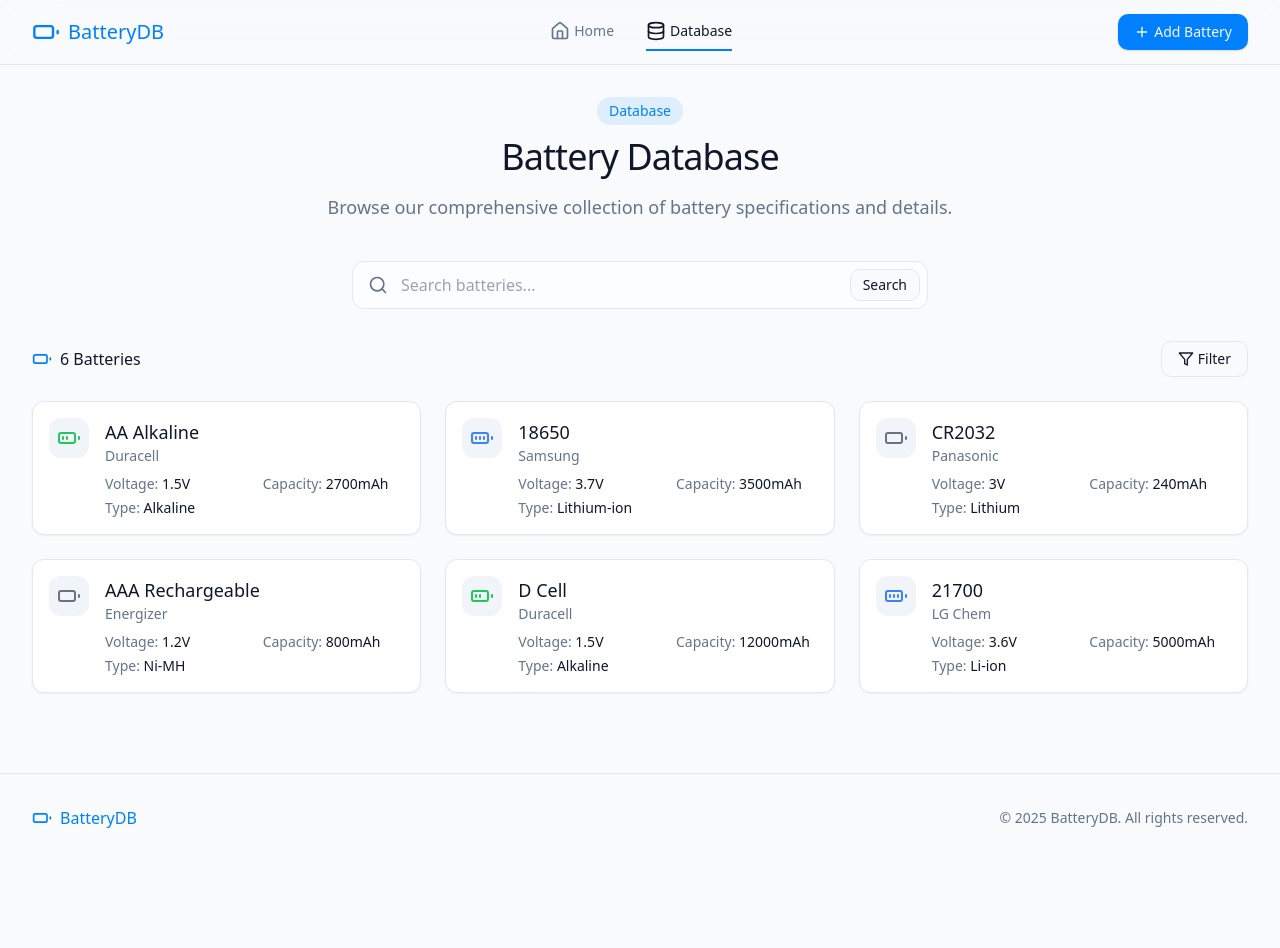
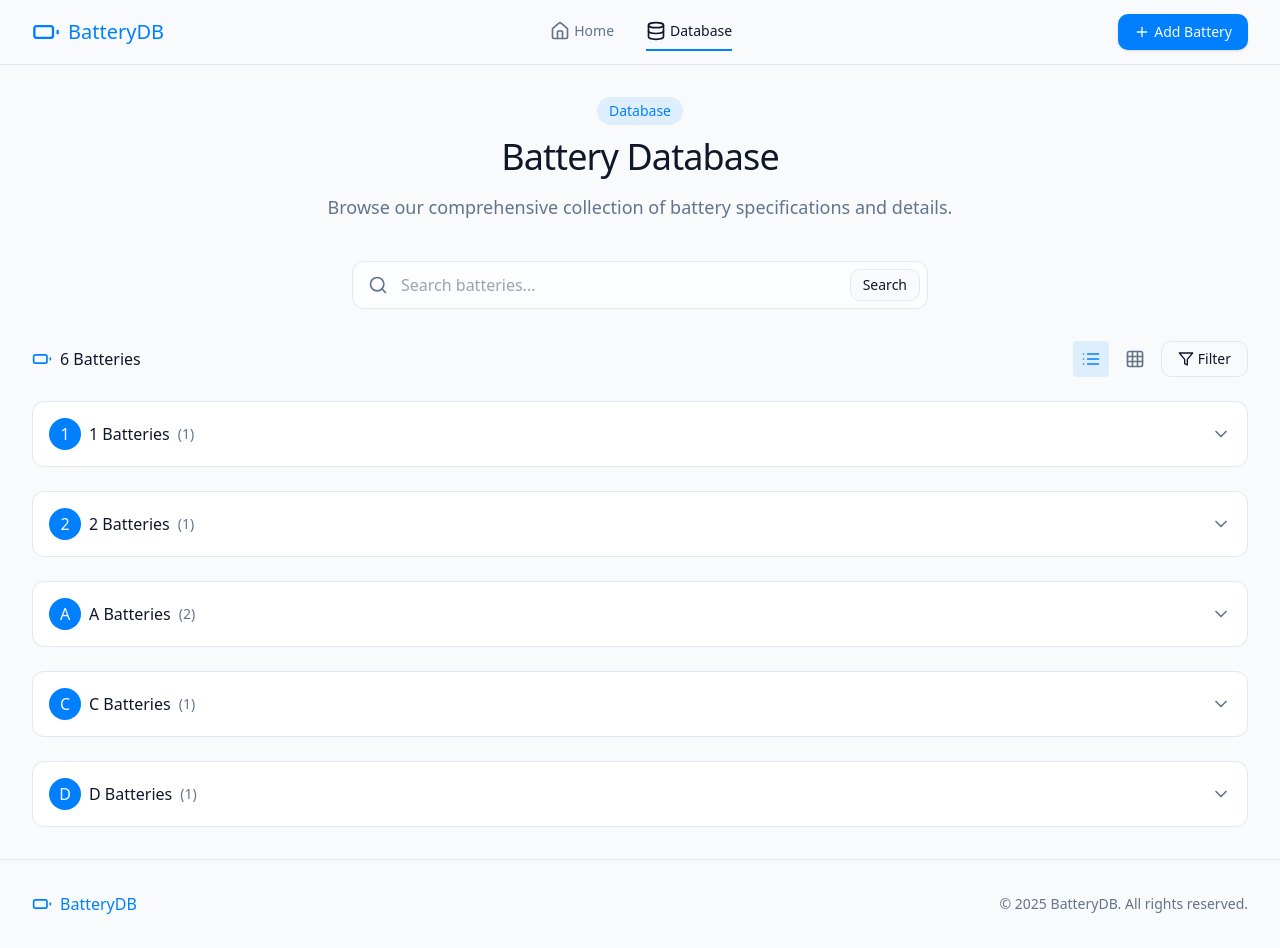
Before and after one commit to abdeoul/battery-keeper-db, a React (Vite) app: page /database in a window 1280 px wide. Before the commit the page ends 862 px from the top, so only its background shows below. Built offline with nearby package versions, Linux system fonts and the light colour scheme.

Commit message:
Design database page
Design a page database organized into distinct groups based on battery names.

```diff
--- /dev/null
+++ b/src/components/BatteryGroups.tsx
@@ -0,0 +1,80 @@
+
+import React from 'react';
+import { ChevronDown, ChevronUp } from 'lucide-react';
+import BatteryCard, { BatteryType } from './BatteryCard';
+
+interface GroupedBatteries {
+  [key: string]: BatteryType[];
+}
+
+interface BatteryGroupsProps {
+  batteries: BatteryType[];
+}
+
+const BatteryGroups: React.FC<BatteryGroupsProps> = ({ batteries }) => {
+  const [expandedGroups, setExpandedGroups] = React.useState<Record<string, boolean>>({});
+
+  // Group batteries by first letter of their name
+  const groupedBatteries = batteries.reduce((groups: GroupedBatteries, battery) => {
+    const groupKey = battery.name.charAt(0).toUpperCase();
+    if (!groups[groupKey]) {
+      groups[groupKey] = [];
+    }
+    groups[groupKey].push(battery);
+    return groups;
+  }, {});
+
+  // Sort group keys alphabetically
+  const sortedGroupKeys = Object.keys(groupedBatteries).sort();
+
+  const toggleGroup = (groupKey: string) => {
+    setExpandedGroups(prev => ({
+      ...prev,
+      [groupKey]: !prev[groupKey]
+    }));
+  };
+
+  return (
+    <div className="space-y-6">
+      {sortedGroupKeys.map(groupKey => (
+        <div key={groupKey} className="bg-card rounded-lg border border-border overflow-hidden">
+          <button
+            onClick={() => toggleGroup(groupKey)}
+            className="w-full flex items-center justify-between p-4 hover:bg-accent/50 transition-colors"
+          >
+            <div className="flex items-center space-x-2">
+              <span className="h-8 w-8 flex items-center justify-center bg-primary text-primary-foreground rounded-full font-medium">
+                {groupKey}
+              </span>
+              <span className="font-medium">{groupKey} Batteries</span>
+              <span className="text-sm text-muted-foreground">({groupedBatteries[groupKey].length})</span>
+            </div>
+            {expandedGroups[groupKey] ? (
+              <ChevronUp className="h-5 w-5 text-muted-foreground" />
+            ) : (
+              <ChevronDown className="h-5 w-5 text-muted-foreground" />
+            )}
+          </button>
+
+          {expandedGroups[groupKey] && (
+            <div className="p-4 border-t border-border grid sm:grid-cols-2 lg:grid-cols-3 gap-4">
+              {groupedBatteries[groupKey].map((battery, index) => (
+                <div key={battery.id} style={{ animationDelay: `${index * 50}ms` }} className="animate-fade-in">
+                  <BatteryCard battery={battery} />
+                </div>
+              ))}
+            </div>
+          )}
+        </div>
+      ))}
+
+      {sortedGroupKeys.length === 0 && (
+        <div className="text-center py-12 bg-muted/30 rounded-lg">
+          <p className="text-muted-foreground">No batteries found</p>
+        </div>
+      )}
+    </div>
+  );
+};
+
+export default BatteryGroups;
--- a/src/pages/Database.tsx
+++ b/src/pages/Database.tsx
@@ -2,13 +2,15 @@
 import React, { useState, useEffect } from 'react';
 import Header from '@/components/Header';
 import SearchBar from '@/components/SearchBar';
-import BatteryCard, { BatteryType } from '@/components/BatteryCard';
-import { Battery, Filter } from 'lucide-react';
+import BatteryGroups from '@/components/BatteryGroups';
+import { Battery, Filter, List, Grid } from 'lucide-react';
 import BatteryService from '@/services/BatteryService';
+import { BatteryType } from '@/components/BatteryCard';
 
 const Database = () => {
   const [batteries, setBatteries] = useState<BatteryType[]>([]);
   const [searchQuery, setSearchQuery] = useState('');
+  const [viewMode, setViewMode] = useState<'grouped' | 'grid'>('grouped');
 
   useEffect(() => {
     // Get batteries from the service
@@ -63,20 +65,38 @@ const Database = () => {
               )}
             </div>
 
-            <button className="btn-secondary flex items-center">
+            <div className="flex items-center space-x-2">
+              <button
+                onClick={() => setViewMode('grouped')}
+                className={`p-2 rounded ${viewMode === 'grouped' ? 'bg-primary/10 text-primary' : 'text-muted-foreground hover:bg-muted/50'}`}
+              >
+                <List className="h-5 w-5" />
+              </button>
+              <button
+                onClick={() => setViewMode('grid')}
+                className={`p-2 rounded ${viewMode === 'grid' ? 'bg-primary/10 text-primary' : 'text-muted-foreground hover:bg-muted/50'}`}
+              >
+                <Grid className="h-5 w-5" />
+              </button>
+              <button className="btn-secondary flex items-center ml-2">
                 <Filter className="h-4 w-4 mr-1" />
                 <span>Filter</span>
               </button>
             </div>
+          </div>
 
           {batteries.length > 0 ? (
+            viewMode === 'grouped' ? (
+              <BatteryGroups batteries={batteries} />
+            ) : (
               <div className="grid sm:grid-cols-2 lg:grid-cols-3 gap-6 mb-12">
                 {batteries.map((battery, index) => (
-                <div key={battery.id} style={{ animationDelay: `${index * 50}ms` }}>
+                  <div key={battery.id} style={{ animationDelay: `${index * 50}ms` }} className="animate-fade-in">
                     <BatteryCard battery={battery} />
                   </div>
                 ))}
               </div>
+            )
           ) : (
             <div className="text-center py-12 bg-muted/30 rounded-lg">
               <p className="text-muted-foreground">No batteries found matching your search criteria</p>
```
Lines whose indentation alone changed are shown as unchanged.
